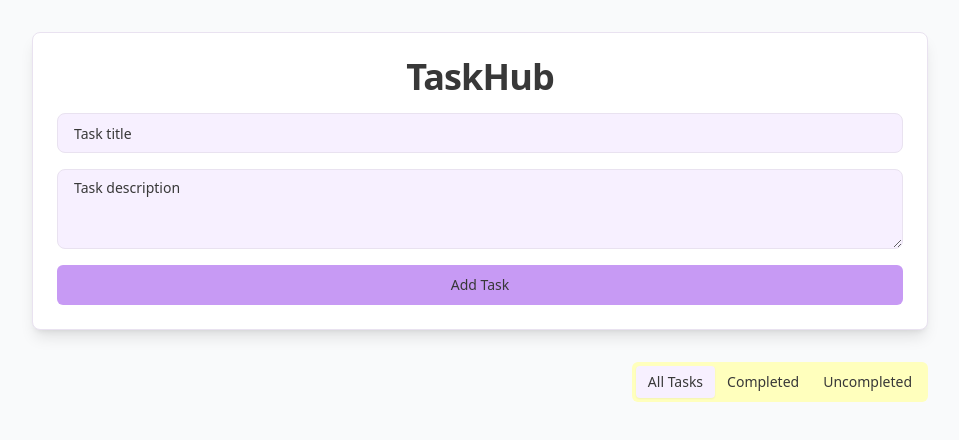
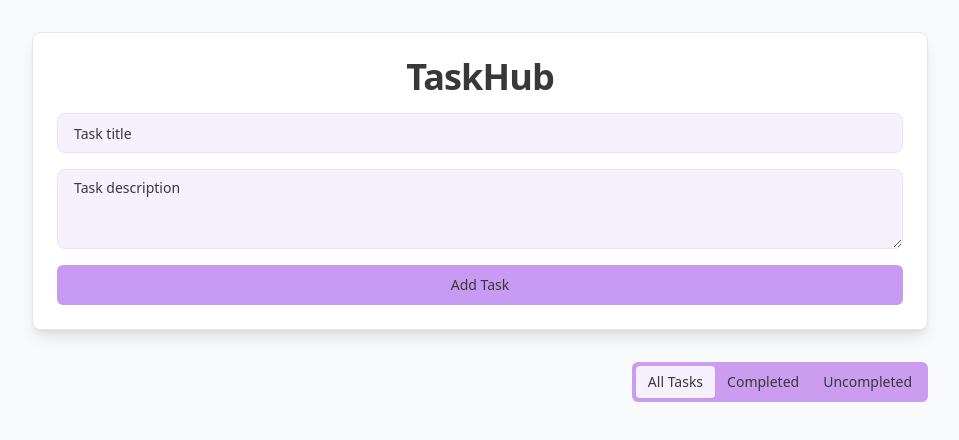
Before and after one commit to ruzellll/checkit-off-list, a React (Vite) app: page / in a window 1280 px wide. Shown: the top 440 px of the page, without its empty margins (160-1119 px from the left). Built offline with nearby package versions, Linux system fonts and the light colour scheme.

Commit message:
Change filter color to CB9DF0
Updated the color used for filtering tasks to CB9DF0 to enhance visual distinction.
[skip gpt_engineer]

```diff
--- a/src/pages/Index.tsx
+++ b/src/pages/Index.tsx
@@ -76,7 +76,7 @@ const Index = () => {
             defaultValue="all"
             onValueChange={(value) => setFilter(value as typeof filter)}
           >
-            <TabsList className="[&>*]:data-[state=active]:shadow-none [&>*]:data-[state=active]:transition-none">
+            <TabsList className="bg-[#CB9DF0] [&>*]:data-[state=active]:shadow-none [&>*]:data-[state=active]:transition-none">
               <TabsTrigger value="all">All Tasks</TabsTrigger>
               <TabsTrigger value="completed">Completed</TabsTrigger>
               <TabsTrigger value="uncompleted">Uncompleted</TabsTrigger>
```
